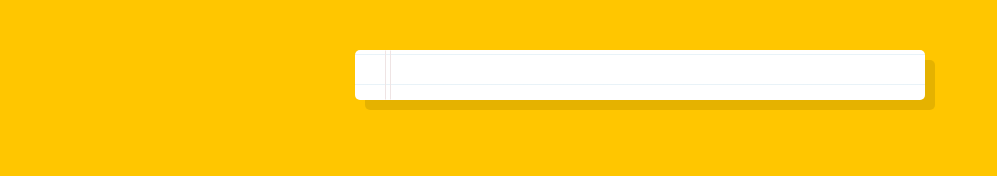
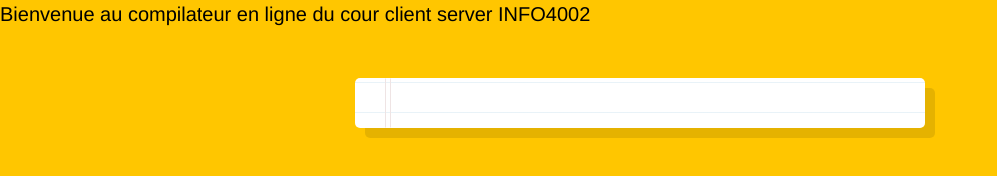
Before and after one commit to PisaniFosso/server, a plain HTML site: page examples/restful_server/index3.html in a window 1280 px wide. Shown: the whole page, without its empty margins (0-997 px from the left). Drawn offline with nearby package versions, Linux system fonts and the light colour scheme.

```diff
--- a/examples/restful_server/index3.html
+++ b/examples/restful_server/index3.html
@@ -134,7 +134,9 @@
 </head>
 <body>
   <div>
-
+    <p>
+      Bienvenue au compilateur en ligne du cour client server INFO4002
+    </p>
    <div class="words" contenteditable onkeyup="execute(event, this)">
   </div>
       <div   class="content" style="display: none">
```
